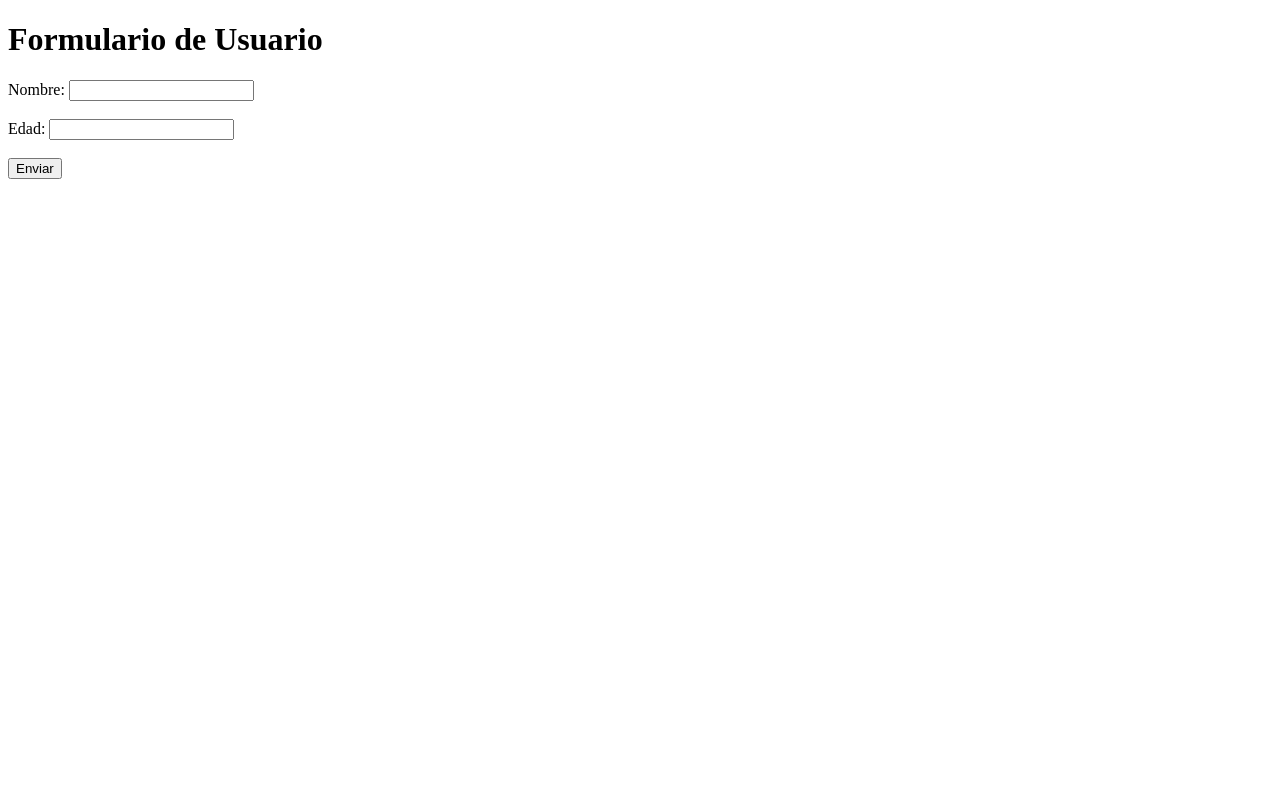
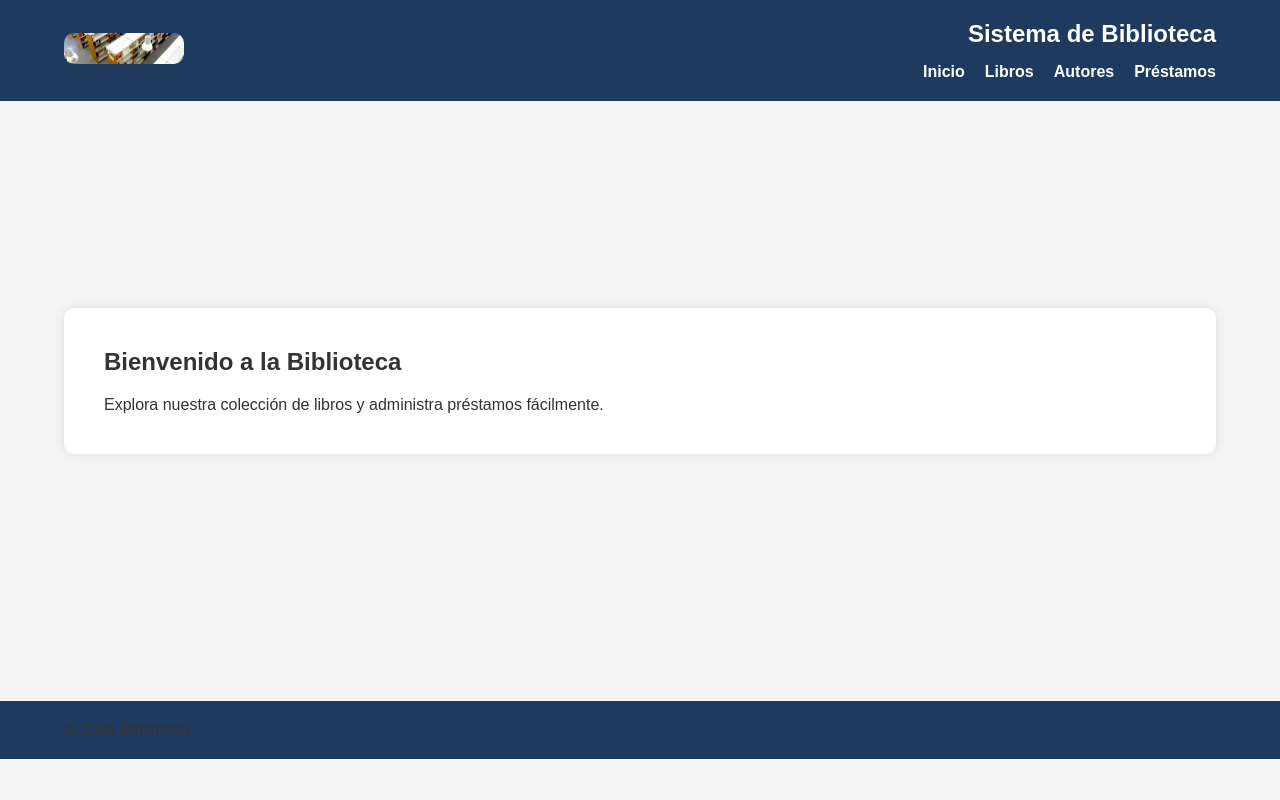
Before and after one commit to Odalis07/SistemaBiblioteca, a Flask app: page / in a window 1280 px wide. Run offline with Flask 3, Linux system fonts and the light colour scheme.

Commit message:
Primer commit

```diff
--- a/Biblioteca/static/styles.css
+++ b/Biblioteca/static/styles.css
@@ -0,0 +1,112 @@
+/* RESET */
+*{
+    margin: 0;
+    padding: 0;
+    box-sizing: border-box;
+}
+
+/* GENERALES */
+body{
+    font-family: Arial, Helvetica, sans-serif;
+    background-color: #f4f4f4;
+    color: #333;
+}
+
+.contenedor{
+    width: 90%;
+    max-width: 1200px;
+    margin: 0 auto;
+}
+
+.seccion{
+    padding: 40px 0;
+}
+
+/* HEADER */
+.header{
+    background-color: #1e3a5f;
+    padding: 20px 0;
+}
+
+.barra{
+    display: flex;
+    justify-content: space-between;
+    align-items: center;
+}
+
+.logo img{
+    width: 120px;
+    border-radius: 10px;
+}
+
+/* NAVEGACIÓN */
+.navegacion{
+    display: flex;
+    flex-direction: column;
+    align-items: flex-end;
+    gap: 15px;
+}
+
+.titulo{
+    color: white;
+}
+
+.menu{
+    display: flex;
+    gap: 20px;
+}
+
+.menu a{
+    color: white;
+    text-decoration: none;
+    font-weight: bold;
+}
+
+.menu a:hover{
+    color: #ffd166;
+}
+
+/* MAIN */
+.main{
+    min-height: 70vh;
+    display: flex;
+    align-items: center;
+}
+
+.contenido-principal{
+    background-color: white;
+    padding: 40px;
+    border-radius: 10px;
+    box-shadow: 0px 0px 10px rgba(0,0,0,0.1);
+}
+
+.contenido-principal h2{
+    margin-bottom: 20px;
+}
+
+/* FOOTER */
+.footer{
+    background-color: #1e3a5f;
+    padding: 20px 0;
+    margin-top: 40px;
+}
+
+.footer-contenido{
+    display: flex;
+    justify-content: space-between;
+    align-items: center;
+}
+
+.navegacion-footer{
+    display: flex;
+    gap: 20px;
+}
+
+.navegacion-footer a{
+    color: white;
+    text-decoration: none;
+}
+
+.copyright{
+    color: white;
+}
--- a/Biblioteca/templates/index.html
+++ b/Biblioteca/templates/index.html
@@ -1,21 +1,72 @@
-<!doctype html>
+<!DOCTYPE html>
 <html lang="es">
-  <head>
-    <meta charset="UTF-8" />
-    <meta name="viewport" content="width=device-width, initial-scale=1.0" />
-    <title>Aplicación Web Simple</title>
-    <link rel="stylesheet" href="/static/styles.css" />
-  </head>
-  <body>
-    <h1>Formulario de Usuario</h1>
-    <form action="/process" method="post">
-      <label for="name">Nombre:</label>
-      <input type="text" id="name" name="name" required />
-      <br /><br />
-      <label for="age">Edad:</label>
-      <input type="number" id="age" name="age" required />
-      <br /><br />
-      <input type="submit" value="Enviar" />
-    </form>
-  </body>
+<head>
+    <meta charset="UTF-8">
+    <meta name="viewport" content="width=device-width, initial-scale=1.0">
+    <title>Inicio | Biblioteca</title>
+    <link rel="stylesheet" href="../static/styles.css">
+</head>
+
+<body>
+
+<header class="header">
+
+    <div class="contenedor">
+
+        <div class="barra">
+
+            <div class="logo">
+                <a href="index.html">
+                    <img src="../static/img/header.jpg" alt="Biblioteca">
+                </a>
+            </div>
+
+            <nav class="navegacion">
+
+                <h1 class="titulo">Sistema de Biblioteca</h1>
+
+                <div class="menu">
+                    <a href="index.html">Inicio</a>
+                    <a href="libros.html">Libros</a>
+                    <a href="autores.html">Autores</a>
+                    <a href="prestamos.html">Préstamos</a>
+                </div>
+
+            </nav>
+
+        </div>
+
+    </div>
+
+</header>
+
+<main class="main">
+
+    <section class="contenedor seccion">
+
+        <div class="contenido-principal">
+
+            <h2>Bienvenido a la Biblioteca</h2>
+
+            <p>
+                Explora nuestra colección de libros y administra préstamos fácilmente.
+            </p>
+
+        </div>
+
+    </section>
+
+</main>
+
+<footer class="footer">
+
+    <div class="contenedor footer-contenido">
+
+        <p>© 2026 Biblioteca</p>
+
+    </div>
+
+</footer>
+
+</body>
 </html>
```
Also changed, not shown: Biblioteca/templates/autores.html (added, +62 -0 lines), Biblioteca/templates/libros.html (added, +60 -0 lines), Biblioteca/templates/prestamos.html (added, +62 -0 lines), Biblioteca/templates/img/header.jpg (added).
